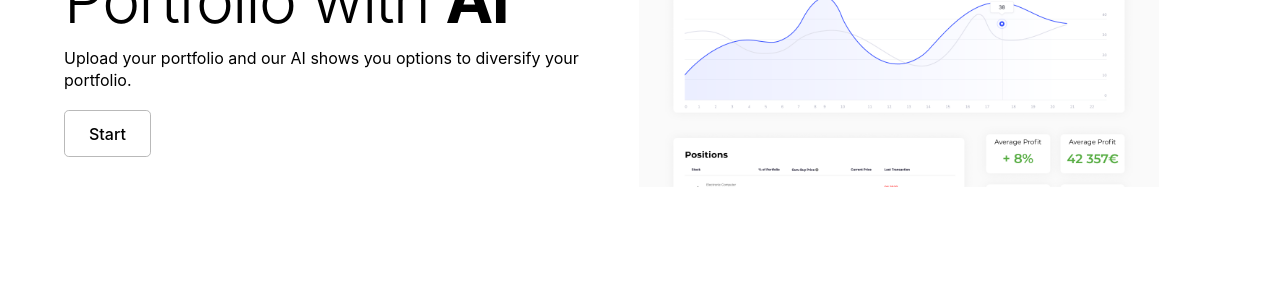
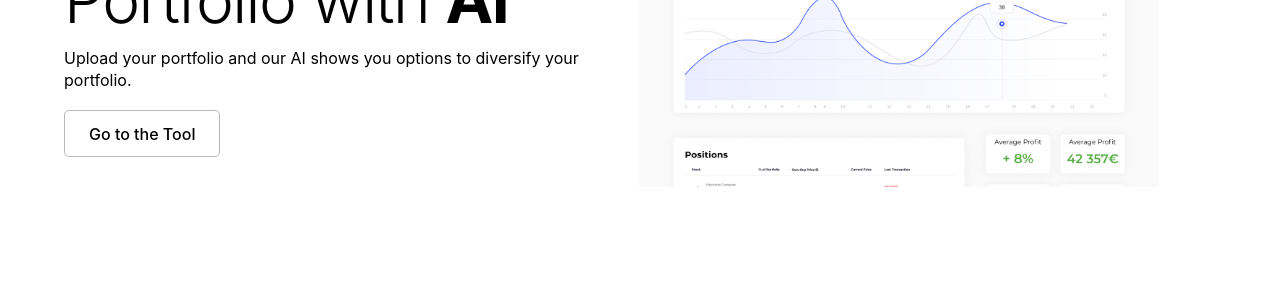
Before and after one commit to Portfoio/portfoio-website, a Jekyll site: the page built from index.md, in a window 1280 px wide. Shown: the part 426-726 px from the top of the page. Built offline with Jekyll 4.4.1, drawn with Linux system fonts in a browser that asks for light colours.

Commit message:
some optimizations

```diff
--- a/_includes/block-testimonial.html
+++ b/_includes/block-testimonial.html
@@ -3,7 +3,8 @@
     <div class="columns">
       <div class="column">
         <div class="media">
-          <img src="{{ section.media.image | relative_url }}" alt="{{ section.media.alt_text }}" loading="lazy">
+          <img src="{{ section.media.image | relative_url }}" alt="{{ section.media.alt_text }}" loading="lazy"
+            SameSite=Lax>
         </div>
       </div>
       <div class="column text">
--- a/_includes/head.html
+++ b/_includes/head.html
@@ -1,5 +1,5 @@
 <!DOCTYPE html>
-<html lang="">
+<html lang="en">
 
 <head>
   <meta charset="utf-8">
--- a/_sass/variables.scss
+++ b/_sass/variables.scss
@@ -3,7 +3,7 @@
 $primary: #b9b9b9;
 
 $background: #fff;
-$accent-background: #cfcfcf;
+$accent-background: #ececec;
 
 $selection: #d4d4d460;
 
--- a/index.md
+++ b/index.md
@@ -25,7 +25,7 @@ page_sections:
     cta:
       enabled: true
       url: http://localhost:8080
-      button_text: "Start"
+      button_text: "Go to the Tool"
     image:
       image: "/assets/images/DashboardPortfolioDetail.png"
       alt_text: Product Shot
```
